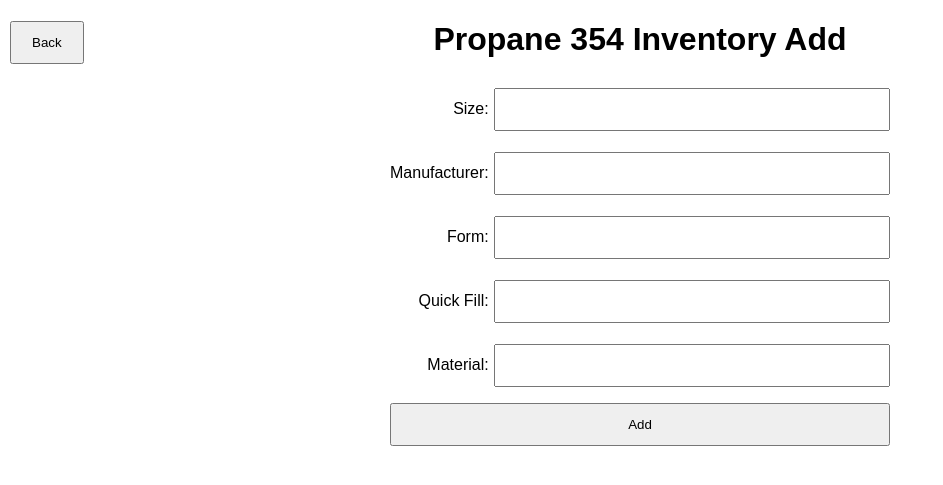
After one commit to BowieGian/Propane-354, a Flask app: page /inventory/add in a window 1280 px wide. The commit adds this page. Shown: the top 485 px of the page, without its empty margins (0-943 px from the left). Run offline with Flask 2, Linux system fonts and the light colour scheme.

Commit message:
Finished inventory-add.html

```diff
--- a/app.py
+++ b/app.py
@@ -43,29 +43,33 @@ def index():
     else:
         return render_template('login.html', employees=employees, loginFailed=False)
 
-@app.route('/home', methods=['GET', 'POST'])
+@app.route('/home')
 def home():
+    return render_template('home.html')
+
+@app.route('/inventory')
+def inventory():
+    return render_template('inventory.html')
+
+@app.route('/inventory/add', methods=['GET', 'POST'])
+def inventoryAdd():
     if request.method == 'POST':
-        return 'Post'
+        size = request.form['size']
+        manufacturer = request.form['manufacturer']
+        form = request.form['form']
+        quick_fill = request.form['quick_fill']
+        material = request.form['material']
+
+        # add to database ----------------------
+
+        redirect(url_for('inventory'))
     else:
-        return render_template('home.html')
-
-@app.route('/inventory', methods=['GET', 'POST'])
-def inventory():
-    if request.method == 'POST':
-        return 'Post'
-    else:
-        return render_template('inventory.html')
+        return render_template('inventory-add.html')
 
 @app.route('/inventory/list', methods=['GET', 'POST'])
 def inventoryList():
     database = 'propane354.db'
     connection = create_connection(database)
-
-    if (connection):
-        cursor = connection.cursor()
-    else:
-        return "Failed to create database connection."
 
     group_by = request.form['group-by']
 
@@ -97,7 +101,7 @@ def workOrderCreate():
         return render_template('work-order-create.html')
 
 @app.route('/work-order/list', methods=['GET', 'POST'])
-def workOrderView():
+def workOrderList():
     database = 'propane354.db'
     connection = create_connection(database)
 
--- a/static/css/main.css
+++ b/static/css/main.css
@@ -38,3 +38,8 @@ body, html {
     margin: 8px 0;
     box-sizing: border-box;
 }
+
+.data {
+    margin-left: auto;
+    margin-right: auto;
+}
--- /dev/null
+++ b/templates/inventory-add.html
@@ -0,0 +1,28 @@
+{% extends 'base.html' %}
+
+{% block head %}
+<title>Propane 354 Inventory Add</title>
+{% endblock %}
+
+{% block body %}
+<div class="content">
+    <form method='GET' action="/inventory"><button class="back">Back</button></form>
+    <h1 style="text-align: center">Propane 354 Inventory Add</h1>
+
+    <form action="/inventory/add" method="POST" style="text-align: center">
+        <div class="grid">
+            <label for="size">Size:</label>
+            <input type="text" name="size" id="size">
+            <label for="manufacturer">Manufacturer:</label>
+            <input type="text" name="manufacturer" id="manufacturer">
+            <label for="form">Form:</label>
+            <input type="text" name="form" id="form">
+            <label for="quick_fill">Quick Fill:</label>
+            <input type="text" name="form" id="form">
+            <label for="material">Material:</label>
+            <input type="text" name="material" id="material">
+        </div>
+    </form>
+    <input type="submit" value="Add" class="button">
+</div>
+{% endblock %}
```
Also changed, not shown: templates/inventory-list.html (+6 -9 lines).
